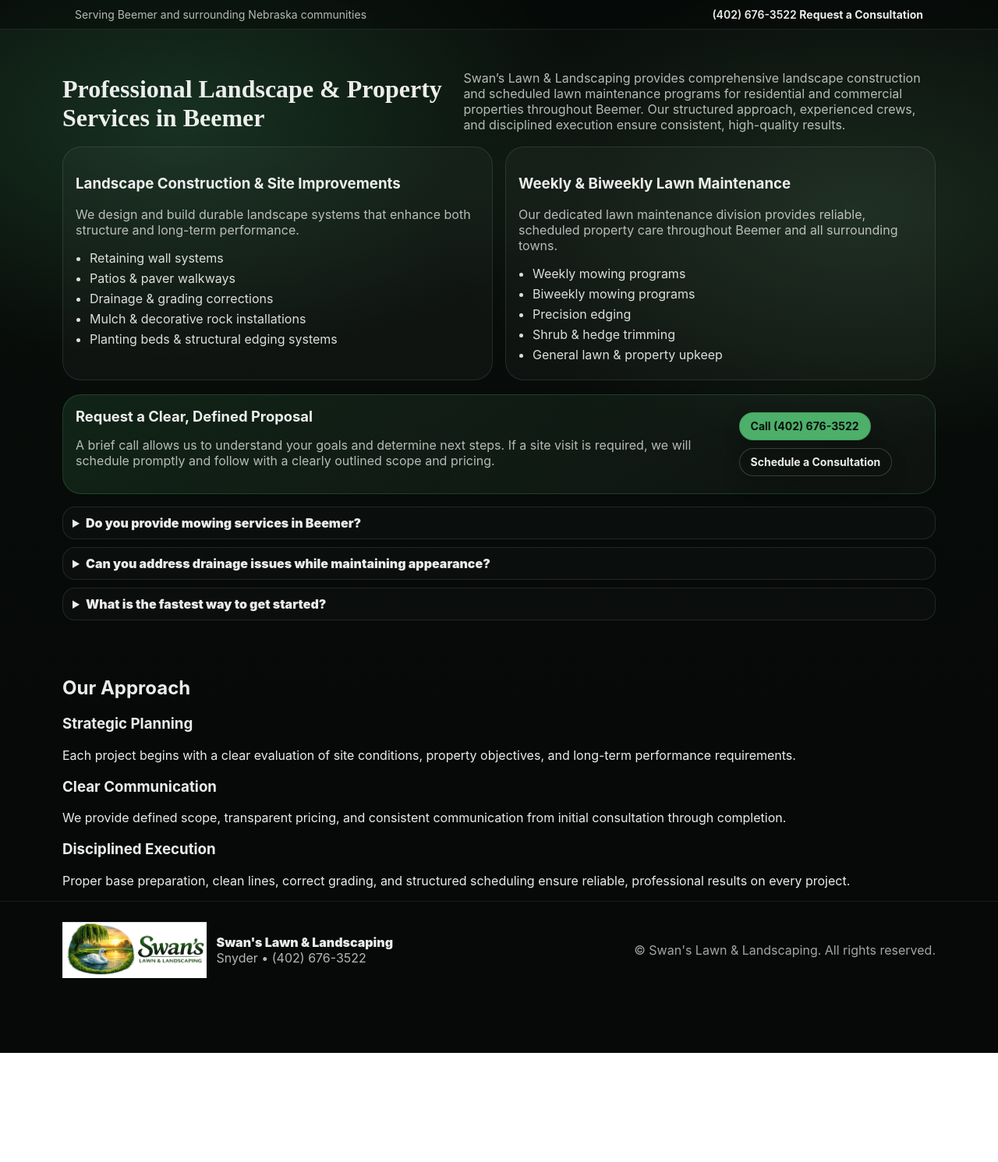
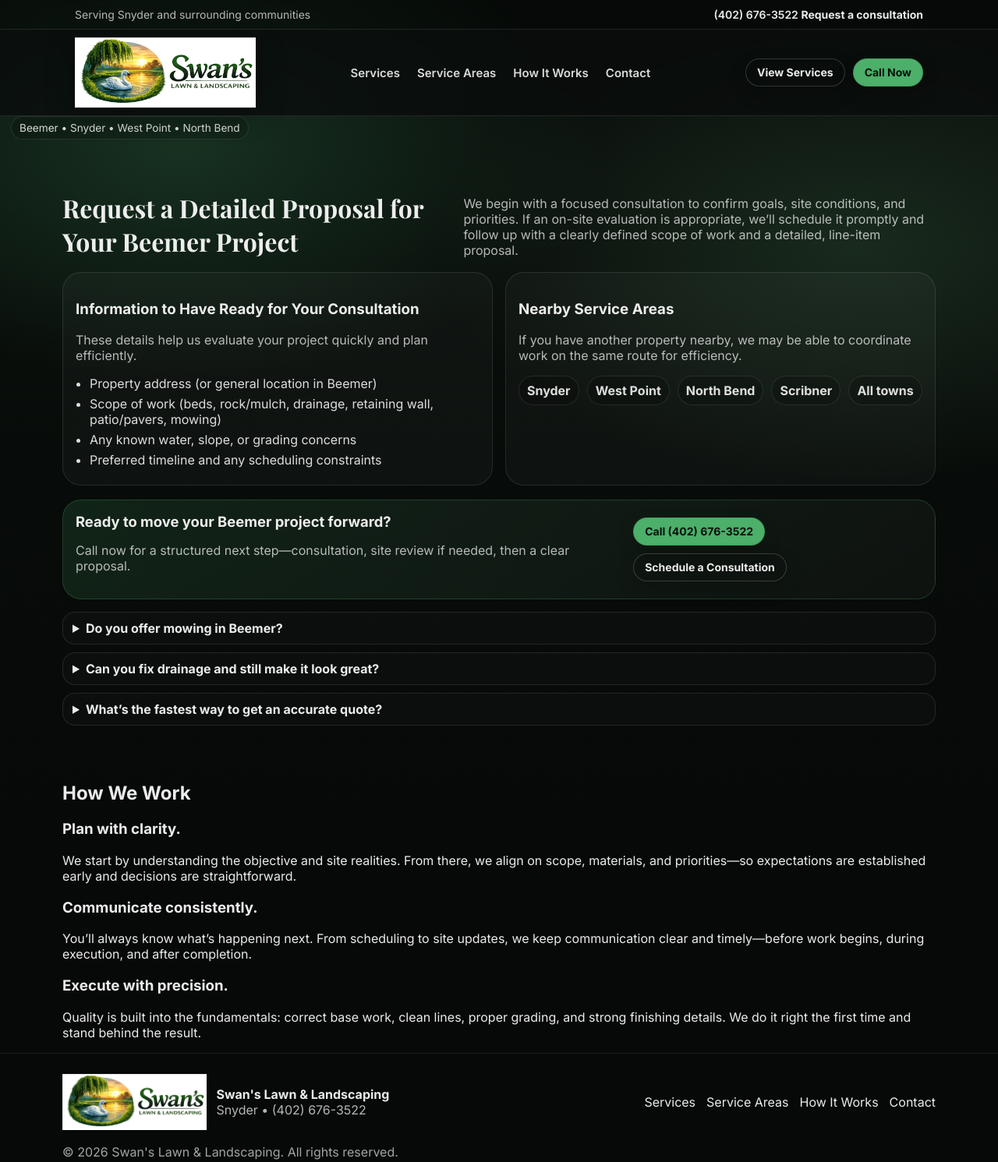
Before and after one commit to Celtero/swansoutdoorco, a website: page locations/beemer-ne.html in a window 1280 px wide. Shown: the whole page at 78% size. Before the commit the page ends 1351 px from the top, so only its background shows below. Drawn offline with nearby package versions, Linux system fonts and the light colour scheme.

Commit message:
Fix Service Areas link site-wide

```diff
--- a/locations/beemer-ne.html
+++ b/locations/beemer-ne.html
@@ -3,136 +3,184 @@
 <head>
   <meta charset="utf-8" />
   <meta name="viewport" content="width=device-width, initial-scale=1" />
-  <title>Professional Landscaping & Lawn Maintenance in Beemer | Swan's Lawn & Landscaping</title>
-  <meta name="description" content="Full-service landscape construction and scheduled lawn maintenance in Beemer, Nebraska. Retaining walls, patios, drainage solutions, bed installations, and weekly or biweekly mowing services. Call (402) 676-3522." />
+  <title>Landscaping in Beemer, NE | Swan's Lawn &amp; Landscaping</title>
+  <meta name="description" content="Professional landscape construction and property maintenance in Beemer, NE. Retaining walls, patios/pavers, grading & drainage, mulch/rock, planting, and weekly/biweekly mowing. Call (402) 676-3522." />
   <meta name="theme-color" content="#0a0f0c" />
+  <link rel="preconnect" href="https://fonts.googleapis.com">
+  <link rel="preconnect" href="https://fonts.gstatic.com" crossorigin>
+  <link href="https://fonts.googleapis.com/css2?family=Inter:wght@400;500;600;700&family=Playfair+Display:wght@600;700&display=swap" rel="stylesheet">
   <link rel="stylesheet" href="/styles.css" />
   <link rel="icon" href="/assets/favicon.png" />
   <link rel="canonical" href="https://www.swansoutdoorco.com/locations/beemer-ne.html" />
+
+  <meta property="og:title" content="Landscaping in Beemer, NE | Swan's Lawn &amp; Landscaping" />
+  <meta property="og:description" content="Professional landscape construction and property maintenance in Beemer, NE. Retaining walls, patios/pavers, grading & drainage, mulch/rock, planting, and weekly/biweekly mowing. Call (402) 676-3522." />
+  <meta property="og:type" content="website" />
+  <meta property="og:url" content="https://www.swansoutdoorco.com/locations/beemer-ne.html" />
+  <meta property="og:image" content="https://www.swansoutdoorco.com/assets/og-image.png" />
+
+  <script type="application/ld+json">
+  {
+    "@context": "https://schema.org",
+    "@type": "LocalBusiness",
+    "name": "Swan's Lawn & Landscaping",
+    "url": "https://www.swansoutdoorco.com/",
+    "telephone": "+1-402-676-3522",
+    "address": {
+      "@type": "PostalAddress",
+      "addressLocality": "Snyder",
+      "addressRegion": "NE",
+      "addressCountry": "US"
+    },
+    "areaServed": ["Snyder", "Scribner", "Hooper", "Dodge", "North Bend", "West Point", "Howells", "Beemer", "Wisner"]
+  }
+  </script>
 </head>
 
 <body>
-
 <header class="site-header">
   <div class="topbar">
     <div class="topbar__inner">
-      <div class="topbar__left">Serving Beemer and surrounding Nebraska communities</div>
-      <a class="topbar__right" href="tel:4026763522">(402) 676-3522 <span class="topbar__cta">Request a Consultation</span></a>
+      <div class="topbar__left">Serving Snyder and surrounding communities</div>
+      <a class="topbar__right" href="tel:4026763522">(402) 676-3522 <span class="topbar__cta">Request a consultation</span></a>
+    </div>
+  </div>
+
+  <div class="header-main" role="navigation" aria-label="Primary">
+    <div class="header-main__inner">
+      <a class="brand" href="/">
+        <img class="brand__logo" src="/assets/logo.png?v=7" alt="Swan’s Lawn &amp; Landscaping">
+      </a>
+
+      <nav class="nav">
+        <a href="/#services">Services</a>
+        <a href="/locations/">Service Areas</a>
+        <a href="/#how-it-works">How It Works</a>
+        <a href="/contact.html">Contact</a>
+      </nav>
+
+      <div class="header-actions">
+        <a class="btn btn--ghost" href="/#services">View Services</a>
+        <a class="btn btn--primary" href="tel:4026763522">Call Now</a>
+      </div>
     </div>
   </div>
 </header>
 
 <main>
+  <div class="mock__foot">
+    <span class="pill pill--dark">Beemer • Snyder • West Point • North Bend</span>
+  </div>
 
   <section class="section">
     <div class="container">
       <div class="section__head">
-      <h2>Professional Landscape & Property Services in Beemer</h2>
+        <h2>Request a Detailed Proposal for Your Beemer Project</h2>
         <p class="muted">
-        Swan’s Lawn & Landscaping provides comprehensive landscape construction and scheduled lawn maintenance programs for residential and commercial properties throughout Beemer. Our structured approach, experienced crews, and disciplined execution ensure consistent, high-quality results.
+          We begin with a focused consultation to confirm goals, site conditions, and priorities.
+          If an on-site evaluation is appropriate, we’ll schedule it promptly and follow up with a clearly defined scope of work and a detailed, line-item proposal.
         </p>
       </div>
 
       <div class="grid2">
         <div class="panel">
-        <h3>Landscape Construction & Site Improvements</h3>
-        <p class="muted">
-          We design and build durable landscape systems that enhance both structure and long-term performance.
-        </p>
+          <h3>Information to Have Ready for Your Consultation</h3>
+          <p class="muted">These details help us evaluate your project quickly and plan efficiently.</p>
           <ul class="checks">
-          <li>Retaining wall systems</li>
-          <li>Patios & paver walkways</li>
-          <li>Drainage & grading corrections</li>
-          <li>Mulch & decorative rock installations</li>
-          <li>Planting beds & structural edging systems</li>
+            <li>Property address (or general location in Beemer)</li>
+            <li>Scope of work (beds, rock/mulch, drainage, retaining wall, patio/pavers, mowing)</li>
+            <li>Any known water, slope, or grading concerns</li>
+            <li>Preferred timeline and any scheduling constraints</li>
           </ul>
         </div>
 
         <div class="panel">
-        <h3>Weekly & Biweekly Lawn Maintenance</h3>
-        <p class="muted">
-          Our dedicated lawn maintenance division provides reliable, scheduled property care throughout Beemer and all surrounding towns.
-        </p>
-        <ul class="checks">
-          <li>Weekly mowing programs</li>
-          <li>Biweekly mowing programs</li>
-          <li>Precision edging</li>
-          <li>Shrub & hedge trimming</li>
-          <li>General lawn & property upkeep</li>
-        </ul>
+          <h3>Nearby Service Areas</h3>
+          <p class="muted">If you have another property nearby, we may be able to coordinate work on the same route for efficiency.</p>
+          <div class="chips">
+            <a class="chip" href="/locations/snyder-ne.html">Snyder</a>
+            <a class="chip" href="/locations/west-point-ne.html">West Point</a>
+            <a class="chip" href="/locations/north-bend-ne.html">North Bend</a>
+            <a class="chip" href="/locations/scribner-ne.html">Scribner</a>
+            <a class="chip" href="/locations/">All towns</a>
+          </div>
         </div>
       </div>
 
       <div class="cta-band">
         <div>
-        <h3>Request a Clear, Defined Proposal</h3>
-        <p class="muted">
-          A brief call allows us to understand your goals and determine next steps. If a site visit is required, we will schedule promptly and follow with a clearly outlined scope and pricing.
-        </p>
+          <h3>Ready to move your Beemer project forward?</h3>
+          <p class="muted">Call now for a structured next step—consultation, site review if needed, then a clear proposal.</p>
         </div>
         <div class="cta-band__actions">
           <a class="btn btn--primary" href="tel:+14026763522">Call (402) 676-3522</a>
-        <a class="btn btn--ghost" href="/#contact">Schedule a Consultation</a>
+          <a class="btn btn--ghost" href="/contact.html">Schedule a Consultation</a>
         </div>
       </div>
 
       <div class="faq">
         <details>
-        <summary>Do you provide mowing services in Beemer?</summary>
+          <summary>Do you offer mowing in Beemer?</summary>
           <p>
-          Yes. We offer structured weekly and biweekly mowing services in Beemer and all surrounding communities. Our lawn maintenance crew handles mowing, edging, shrub trimming, and general property upkeep with consistency and attention to detail.
+            Yes. We offer professional lawn maintenance services throughout Beemer, including weekly and biweekly mowing, precision edging, hedge and shrub trimming, and general yard maintenance.
+            Our dedicated maintenance crews focus exclusively on routine care, delivering consistent, dependable service all season long.
           </p>
         </details>
 
         <details>
-        <summary>Can you address drainage issues while maintaining appearance?</summary>
+          <summary>Can you fix drainage and still make it look great?</summary>
           <p>
-          Absolutely. Our approach prioritizes correcting the underlying grading or water management issue first, followed by restoring a clean, cohesive landscape finish.
+            Yes. We address the underlying water issue first (grade, flow paths, and drainage solutions), then finish the site with clean transitions, defined edges, and a cohesive layout that looks intentional.
           </p>
         </details>
 
         <details>
-        <summary>What is the fastest way to get started?</summary>
+          <summary>What’s the fastest way to get an accurate quote?</summary>
           <p>
-          Call (402) 676-3522. We will review your property goals, confirm scope, and either provide direction immediately or schedule a prompt site evaluation.
+            A brief call is the quickest start. If a site evaluation is needed, we’ll schedule it and follow with a defined scope and a detailed proposal—no guesswork.
           </p>
         </details>
       </div>
-
     </div>
   </section>
 
-<section class="approach">
+  <section class="approach" id="how-it-works">
     <div class="container">
-    <h2>Our Approach</h2>
+      <h2>How We Work</h2>
 
-    <h3>Strategic Planning</h3>
+      <h3>Plan with clarity.</h3>
       <p>
-      Each project begins with a clear evaluation of site conditions, property objectives, and long-term performance requirements.
+        We start by understanding the objective and site realities. From there, we align on scope, materials, and priorities—so expectations are established early and decisions are straightforward.
       </p>
 
-    <h3>Clear Communication</h3>
+      <h3>Communicate consistently.</h3>
       <p>
-      We provide defined scope, transparent pricing, and consistent communication from initial consultation through completion.
+        You’ll always know what’s happening next. From scheduling to site updates, we keep communication clear and timely—before work begins, during execution, and after completion.
       </p>
 
-    <h3>Disciplined Execution</h3>
+      <h3>Execute with precision.</h3>
       <p>
-      Proper base preparation, clean lines, correct grading, and structured scheduling ensure reliable, professional results on every project.
+        Quality is built into the fundamentals: correct base work, clean lines, proper grading, and strong finishing details. We do it right the first time and stand behind the result.
       </p>
     </div>
   </section>
-
 </main>
 
 <footer class="footer">
   <div class="container footer__inner">
     <div class="footer__brand">
-      <img class="footer__logo" src="/assets/logo.png?v=7" alt="Swan's Lawn & Landscaping logo" />
+      <img class="footer__logo" src="/assets/logo.png?v=7" alt="Swan's Lawn & Landscaping logo" style="height:72px;width:auto;max-height:none;max-width:none;object-fit:contain" />
       <div>
         <div class="footer__name">Swan's Lawn & Landscaping</div>
-        <div class="muted">Snyder • (402) 676-3522</div>
+        <div class="muted">Snyder • <a href="tel:+14026763522">(402) 676-3522</a></div>
       </div>
+    </div>
+
+    <div class="footer__links">
+      <a href="/#services">Services</a>
+      <a href="/locations/">Service Areas</a>
+      <a href="/#how-it-works">How It Works</a>
+      <a href="/contact.html">Contact</a>
     </div>
 
     <div class="footer__legal muted">
@@ -141,5 +189,10 @@
   </div>
 </footer>
 
+<a class="sticky-call" href="tel:+14026763522" aria-label="Call Swan's Lawn & Landscaping">
+  Call Now
+</a>
+
+<script src="/script.js"></script>
 </body>
 </html>
```
Also changed, not shown: index.html (+2 -2 lines), locations/dodge-ne.html (+1 -1 lines), locations/hooper-ne.html (+1 -1 lines), locations/howells-ne.html (+1 -1 lines), locations/north-bend-ne.html (+1 -1 lines), locations/scribner-ne.html (+1 -1 lines), locations/snyder-ne.html (+1 -1 lines), locations/west-point-ne.html (+1 -1 lines), locations/wisner-ne.html (+1 -1 lines). Lines whose indentation alone changed are shown as unchanged.
